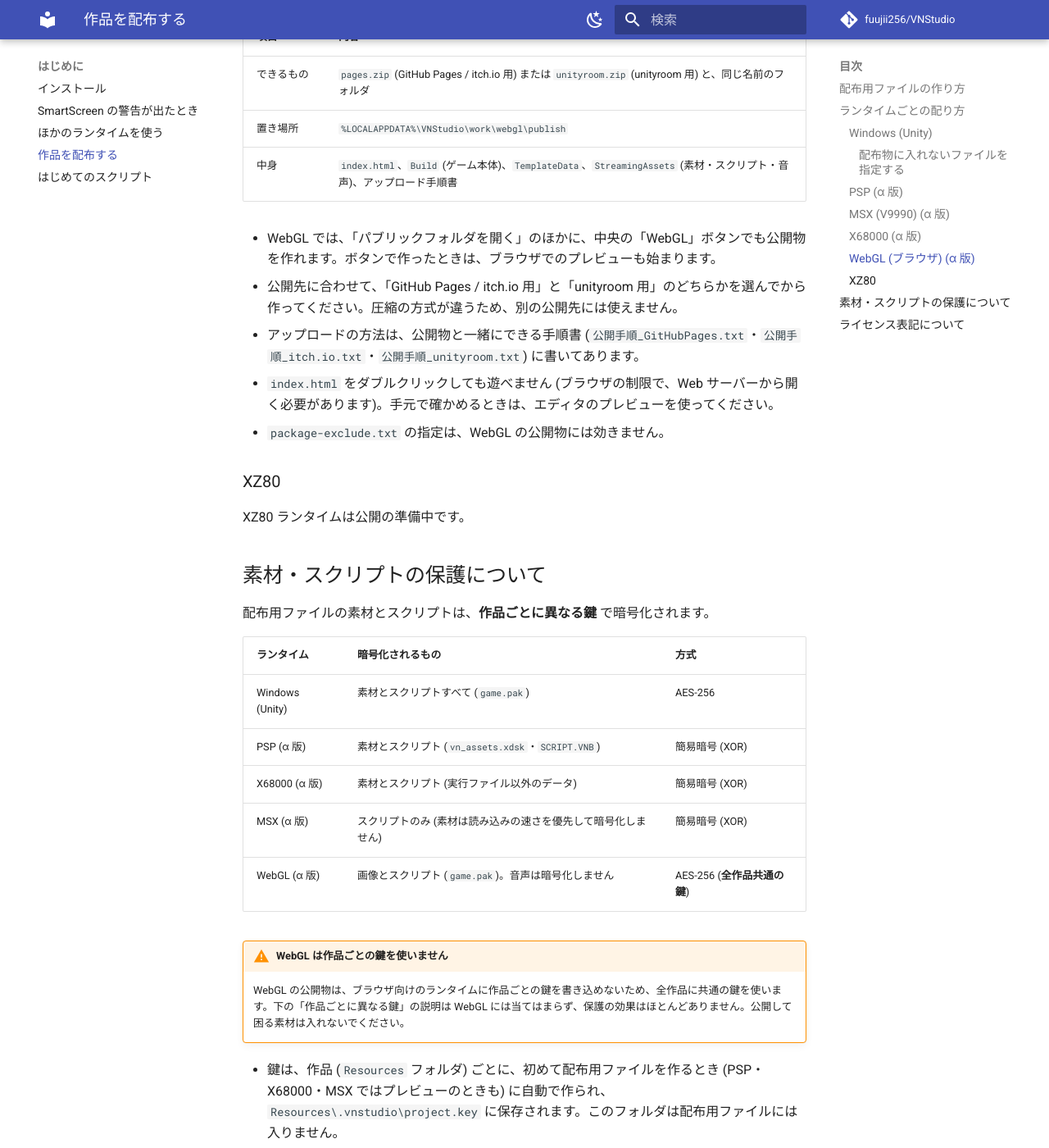
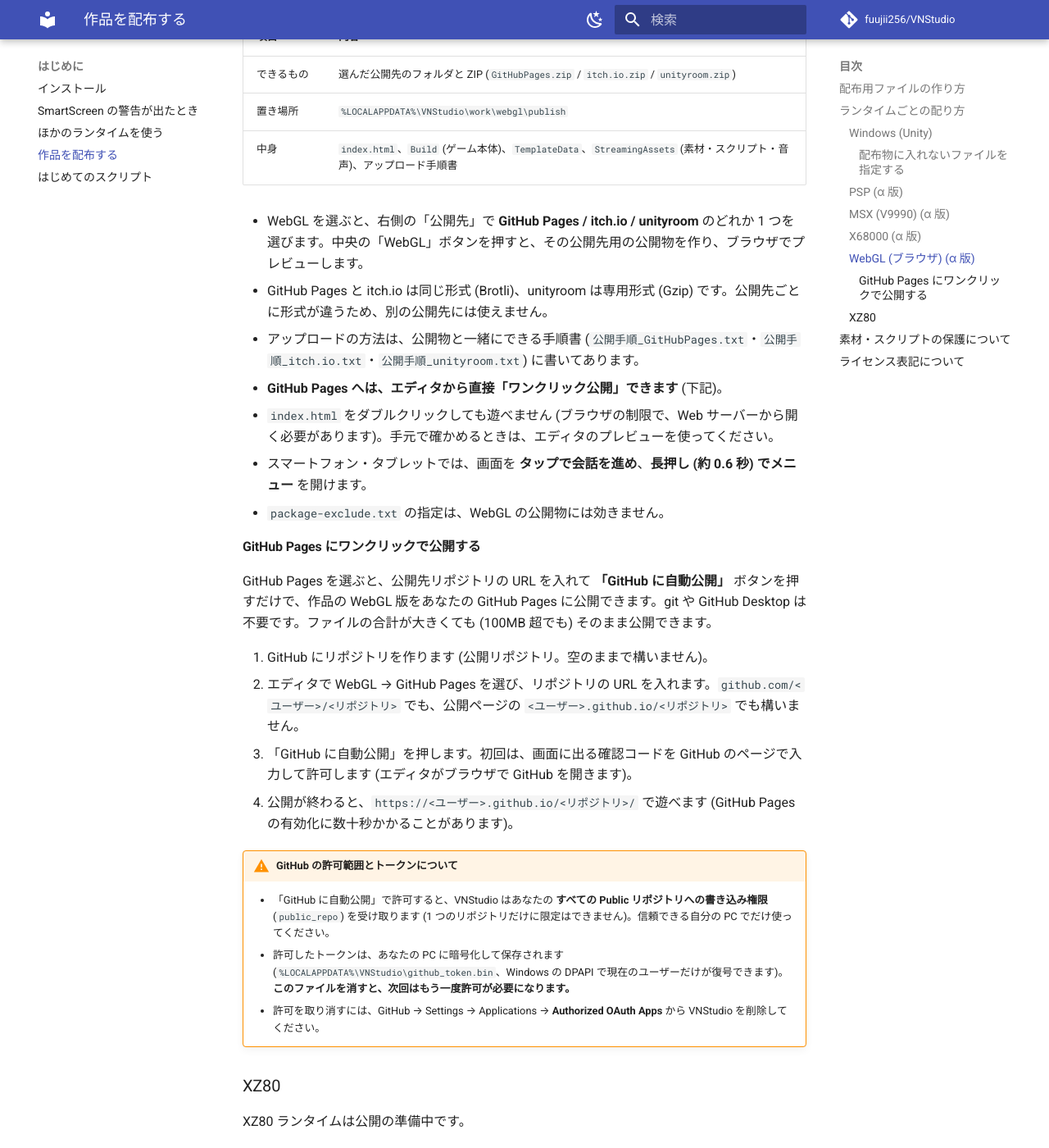
Before and after one commit to fuujii256/VNStudio, an MkDocs documentation site: the page built from docs/getting-started/distribute.md, in a window 1280 px wide and 1400 px high, scrolled down 3510 px. Shown: the whole window at 82% size. Built offline with MkDocs 1.6.1 and Material for MkDocs 9.7.7, drawn with Linux system fonts in a browser that asks for light colours; comment, search, counter and statistics services are not loaded.

Commit message:
Release 0.93.2-beta: GitHub Pages one-click publish, mobile touch, pak cache-bust
Editor and WebGL runtime to 0.93.2-beta. New: one-click publish to the user's own GitHub Pages (OAuth device flow, token stored DPAPI-encrypted, public_repo scope); 3-way publish target (GitHub Pages / itch.io / unityroom); mobile/tablet touch (tap advances, long-press opens menu); pak cache-bust fix for returning visitors after republish. Windows (Unity) runtime stays 0.92.15-beta.2.

Co-Authored-By: Claude Opus 4.8 <noreply@anthropic.com>

```diff
--- a/docs/getting-started/distribute.md
+++ b/docs/getting-started/distribute.md
@@ -93,15 +93,31 @@ Scripts/test.scn
 
 | 項目 | 内容 |
 |---|---|
-| できるもの | `pages.zip` (GitHub Pages / itch.io 用) または `unityroom.zip` (unityroom 用) と、同じ名前のフォルダ |
+| できるもの | 選んだ公開先のフォルダと ZIP (`GitHubPages.zip` / `itch.io.zip` / `unityroom.zip`) |
 | 置き場所 | `%LOCALAPPDATA%\VNStudio\work\webgl\publish` |
 | 中身 | `index.html`、`Build` (ゲーム本体)、`TemplateData`、`StreamingAssets` (素材・スクリプト・音声)、アップロード手順書 |
 
-- WebGL では、「パブリックフォルダを開く」のほかに、中央の「WebGL」ボタンでも公開物を作れます。ボタンで作ったときは、ブラウザでのプレビューも始まります。
-- 公開先に合わせて、「GitHub Pages / itch.io 用」と「unityroom 用」のどちらかを選んでから作ってください。圧縮の方式が違うため、別の公開先には使えません。
+- WebGL を選ぶと、右側の「公開先」で **GitHub Pages / itch.io / unityroom** のどれか 1 つを選びます。中央の「WebGL」ボタンを押すと、その公開先用の公開物を作り、ブラウザでプレビューします。
+- GitHub Pages と itch.io は同じ形式 (Brotli)、unityroom は専用形式 (Gzip) です。公開先ごとに形式が違うため、別の公開先には使えません。
 - アップロードの方法は、公開物と一緒にできる手順書 (`公開手順_GitHubPages.txt`・`公開手順_itch.io.txt`・`公開手順_unityroom.txt`) に書いてあります。
+- **GitHub Pages へは、エディタから直接「ワンクリック公開」できます** (下記)。
 - `index.html` をダブルクリックしても遊べません (ブラウザの制限で、Web サーバーから開く必要があります)。手元で確かめるときは、エディタのプレビューを使ってください。
+- スマートフォン・タブレットでは、画面を **タップで会話を進め**、**長押し (約 0.6 秒) でメニュー** を開けます。
 - `package-exclude.txt` の指定は、WebGL の公開物には効きません。
+
+#### GitHub Pages にワンクリックで公開する { #webgl-oneclick }
+
+GitHub Pages を選ぶと、公開先リポジトリの URL を入れて **「GitHub に自動公開」** ボタンを押すだけで、作品の WebGL 版をあなたの GitHub Pages に公開できます。git や GitHub Desktop は不要です。ファイルの合計が大きくても (100MB 超でも) そのまま公開できます。
+
+1. GitHub にリポジトリを作ります (公開リポジトリ。空のままで構いません)。
+2. エディタで WebGL → GitHub Pages を選び、リポジトリの URL を入れます。`github.com/<ユーザー>/<リポジトリ>` でも、公開ページの `<ユーザー>.github.io/<リポジトリ>` でも構いません。
+3. 「GitHub に自動公開」を押します。初回は、画面に出る確認コードを GitHub のページで入力して許可します (エディタがブラウザで GitHub を開きます)。
+4. 公開が終わると、`https://<ユーザー>.github.io/<リポジトリ>/` で遊べます (GitHub Pages の有効化に数十秒かかることがあります)。
+
+!!! warning "GitHub の許可範囲とトークンについて"
+    - 「GitHub に自動公開」で許可すると、VNStudio はあなたの **すべての Public リポジトリへの書き込み権限** (`public_repo`) を受け取ります (1 つのリポジトリだけに限定はできません)。信頼できる自分の PC でだけ使ってください。
+    - 許可したトークンは、あなたの PC に暗号化して保存されます (`%LOCALAPPDATA%\VNStudio\github_token.bin`、Windows の DPAPI で現在のユーザーだけが復号できます)。**このファイルを消すと、次回はもう一度許可が必要になります。**
+    - 許可を取り消すには、GitHub → Settings → Applications → **Authorized OAuth Apps** から VNStudio を削除してください。
 
 ### XZ80
 
```
Also changed, not shown: CHANGELOG/core.md (+10 -0 lines), README.md (+1 -1 lines), docs/getting-started/install.md (+2 -2 lines), docs/getting-started/runtimes.md (+7 -5 lines).
